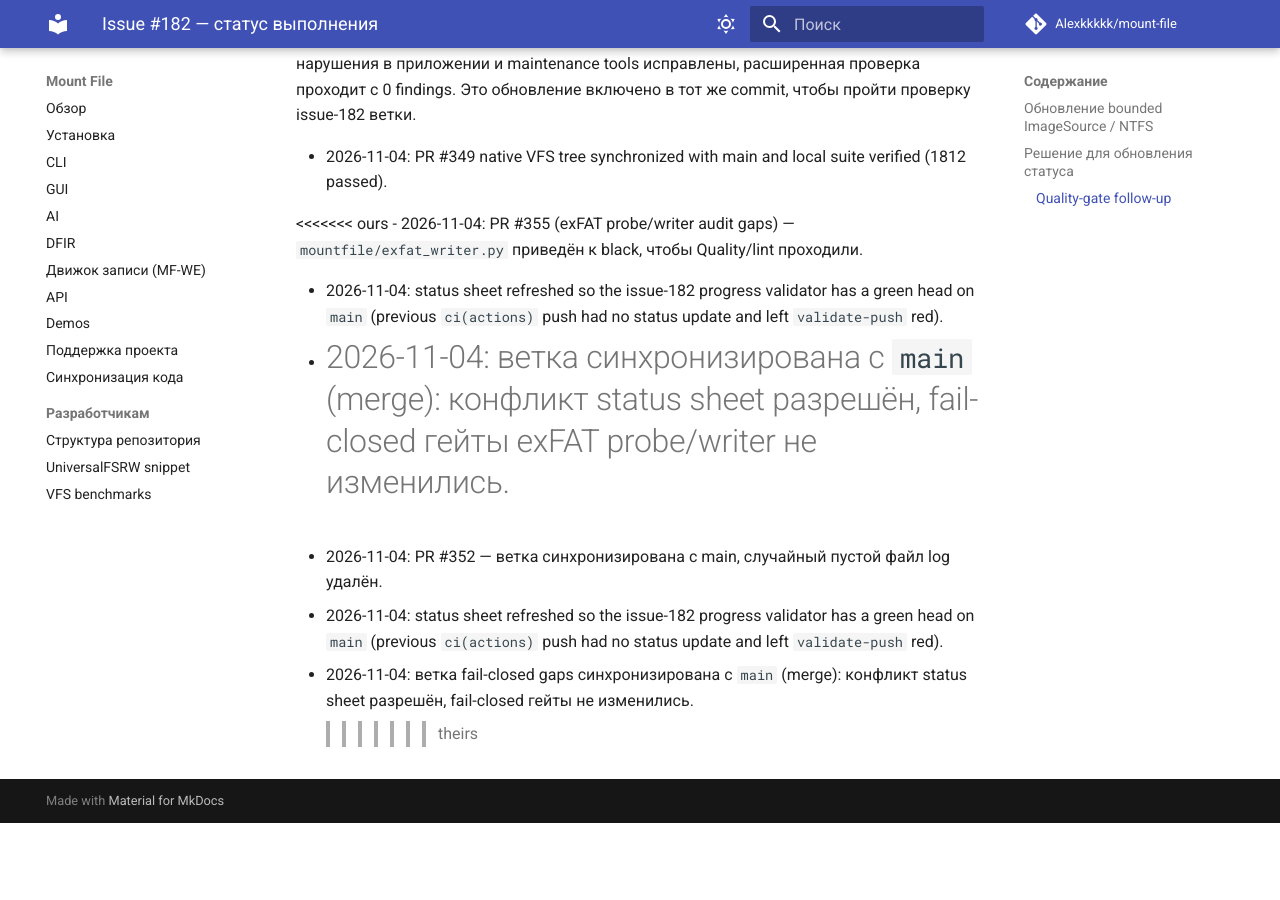
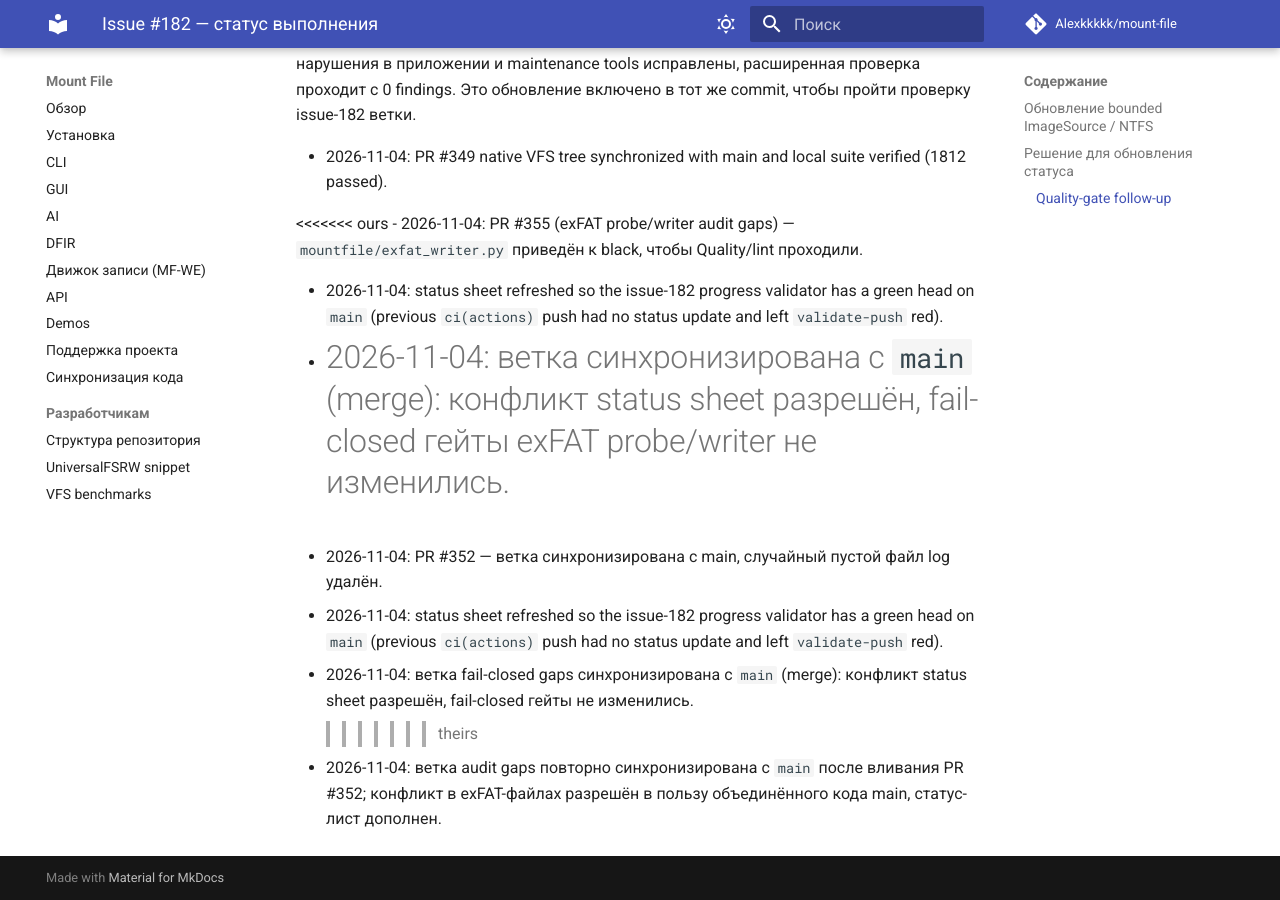
Before and after one commit to Alexkkkkk/mount-file, an MkDocs documentation site: the page built from docs/issue-182-status.md, in a window 1280 px wide and 900 px high, scrolled down 2358 px. Built offline with MkDocs 1.6.1 and Material for MkDocs 9.7.7, drawn with Linux system fonts in a browser that asks for light colours; comment, search, counter and statistics services are not loaded; before the commit the page ends 3181 px from its top, so only the background shows below that.

Commit message:
docs(issue-182): update status sheet for post-352 sync-merge commit

```diff
--- a/docs/issue-182-status.md
+++ b/docs/issue-182-status.md
@@ -47,3 +47,4 @@
 - 2026-11-04: status sheet refreshed so the issue-182 progress validator has a green head on `main` (previous `ci(actions)` push had no status update and left `validate-push` red).
 - 2026-11-04: ветка fail-closed gaps синхронизирована с `main` (merge): конфликт status sheet разрешён, fail-closed гейты не изменились.
 >>>>>>> theirs
+- 2026-11-04: ветка audit gaps повторно синхронизирована с `main` после вливания PR #352; конфликт в exFAT-файлах разрешён в пользу объединённого кода main, статус-лист дополнен.
```
